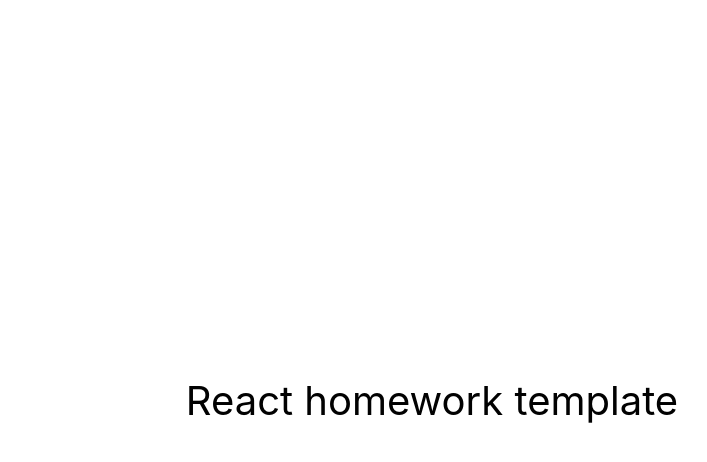
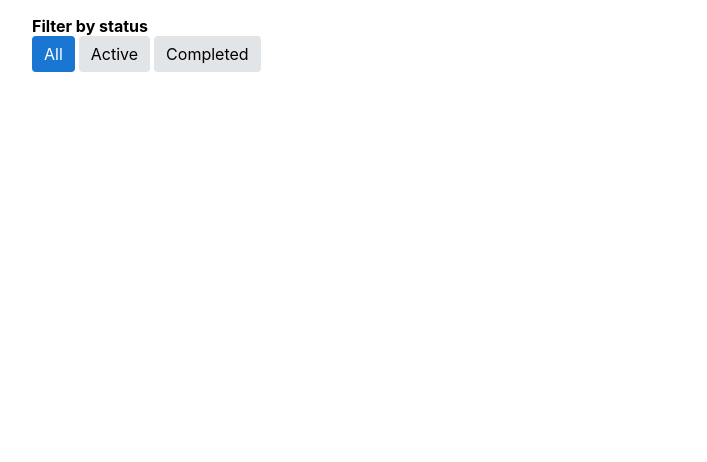
Before and after one commit to 4ezeronnik/redux-react-training, a React (Create React App) app: page / in a window 1280 px wide. Shown: the top 462 px of the page, without its empty margins (208-915 px from the left). Built offline with nearby package versions, Linux system fonts and the light colour scheme.

Commit message:
added details to components

```diff
--- a/src/components/App.jsx
+++ b/src/components/App.jsx
@@ -1,16 +1,10 @@
+import { Layout } from 'components/Layout/Layout';
+import { AppBar } from "./AppBar/AppBar";
+
 export const App = () => {
   return (
-    <div
-      style={{
-        height: '100vh',
-        display: 'flex',
-        justifyContent: 'center',
-        alignItems: 'center',
-        fontSize: 40,
-        color: '#010101'
-      }}
-    >
-      React homework template
-    </div>
+    <Layout>
+      <AppBar/>
+    </Layout>
   );
 };
--- /dev/null
+++ b/src/components/AppBar/AppBar.js
@@ -0,0 +1,13 @@
+import { StatusFilter } from "components/StatusFilter/StatusFilter";
+import css from './AppBar.module.css';
+
+export const AppBar = () => {
+    return (
+        <header className={css.wrapper}>
+            <section className={css.section}>
+                <h2 className={css.title}>Filter by status</h2>
+                <StatusFilter />
+            </section>
+        </header>
+    );
+};
--- /dev/null
+++ b/src/components/AppBar/AppBar.module.css
@@ -0,0 +1,13 @@
+.wrapper {
+  display: flex;
+  justify-content: space-between;
+}
+
+.section {
+  display: grid;
+}
+
+.title {
+  margin: 0;
+  font-size: 16px;
+}
--- /dev/null
+++ b/src/components/Layout/Layout.js
@@ -0,0 +1,5 @@
+import css from './Layout.module.css';
+
+export const Layout = ({ children }) => {
+    return <main className={css.container}>{children}</main>;
+};
--- /dev/null
+++ b/src/components/Layout/Layout.module.css
@@ -0,0 +1,7 @@
+.container {
+  display: grid;
+  gap: 16px;
+  max-width: 800px;
+  margin: 0 auto;
+  padding: 16px;
+}
--- a/src/redux/selectors.js
+++ b/src/redux/selectors.js
@@ -1,3 +1,3 @@
 export const getTasks = state => state.tasks;
 
-export const getStatusFilter = state = state.filters.status;
+export const getStatusFilter = state => state.filters.status;
```
